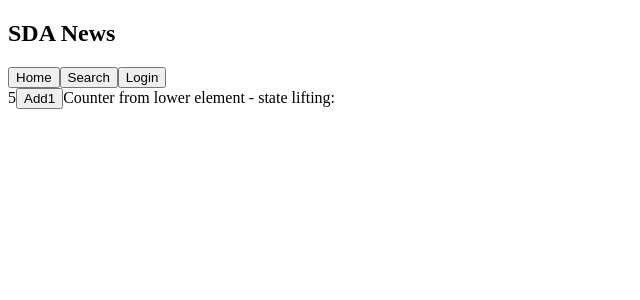
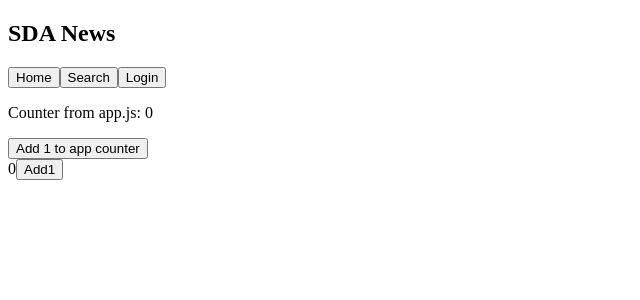
Before and after one commit to RafalZakrzewski84/first_react_app, a React (Create React App) app: page / in a window 1280 px wide. Shown: the top 300 px of the page, without its empty margins (0-640 px from the left). Built offline with nearby package versions, Linux system fonts and the light colour scheme.

Commit message:
exercise 1 - state lifting in Navbar

```diff
--- a/src/App.js
+++ b/src/App.js
@@ -15,16 +15,13 @@ import Counter from './components/counter/Counter';
 // }
 
 function App() {
-	const starterCounter = 5;
-	const [counter, setCounter] = useState();
+	const [counter, setCounter] = useState(0);
 
 	return (
 		<div className='App'>
-			{/* //below are components */}
-			<Navbar />
-			{/* passing of setCounter to lower element */}
-			<Counter starterCounter={starterCounter} setCounter={setCounter}/>
-			<span>Counter from lower element - state lifting: {counter}</span>
+			{/* passing counter and setCounter to lower element navbar */}
+			<Navbar counter={counter} setCounter={setCounter} />
+			<Counter />
 		</div>
 	);
 }
--- a/src/components/counter/Counter.js
+++ b/src/components/counter/Counter.js
@@ -4,27 +4,19 @@ import React, { useState } from 'react';
 
 //React.Fragment - use to do not nest elements in div!!!!
 //adding props in counter function
-const Counter = (props) => {
-	//printing props
-	console.log(props);
-
-	//useState - controlling state of component
-	//useState - setting function should have the same name like variable
-	//useStet(here we initialize variable)
-	const [count, setCount] = useState(props.starterCounter);
+const Counter = () => {
+	const [count, setCount] = useState(0);
 
 	//function for setting count and counter from app
 	const counterSetting = () => {
 		//setting count variable from counter.js
 		setCount(count + 1);
-		//setting counter variable from app.js using its setting function from passed props
-		props.setCounter(count + 1);
 	};
 	return (
-		<React.Fragment>
+		<div>
 			<span>{count}</span>
 			<button onClick={counterSetting}>Add1</button>
-		</React.Fragment>
+		</div>
 	);
 };
 
--- a/src/components/navbar/Navbar.js
+++ b/src/components/navbar/Navbar.js
@@ -1,14 +1,28 @@
 /** @format */
 
 import React from 'react';
-//React.Fragment - use to do not nest elements in div!!!!
-const Navbar = () => {
+//zadanie
+// W Navbar.js dodaj Button który będzie aktualizował stan counter w App.js i wyświetlaj ten counter w Navbar.js w spanie
+// Przekaż stan counter z App.js do Counter.js i tam go wyświetl
+
+const Navbar = (props) => {
+	console.log(props);
+
+	//setting counter variable from app.js using its setting function from passed props
+	const counterAppAdding = () => {
+		props.setCounter(props.counter + 1);
+	};
 	return (
 		<nav>
 			<h1>SDA News</h1>
 			<button>Home</button>
 			<button>Search</button>
 			<button>Login</button>
+			<div>
+				{/* printing value of counter from app.ja */}
+				<p>Counter from app.js: {props.counter}</p>
+				<button onClick={counterAppAdding}>Add 1 to app counter</button>
+			</div>
 		</nav>
 	);
 };
```
